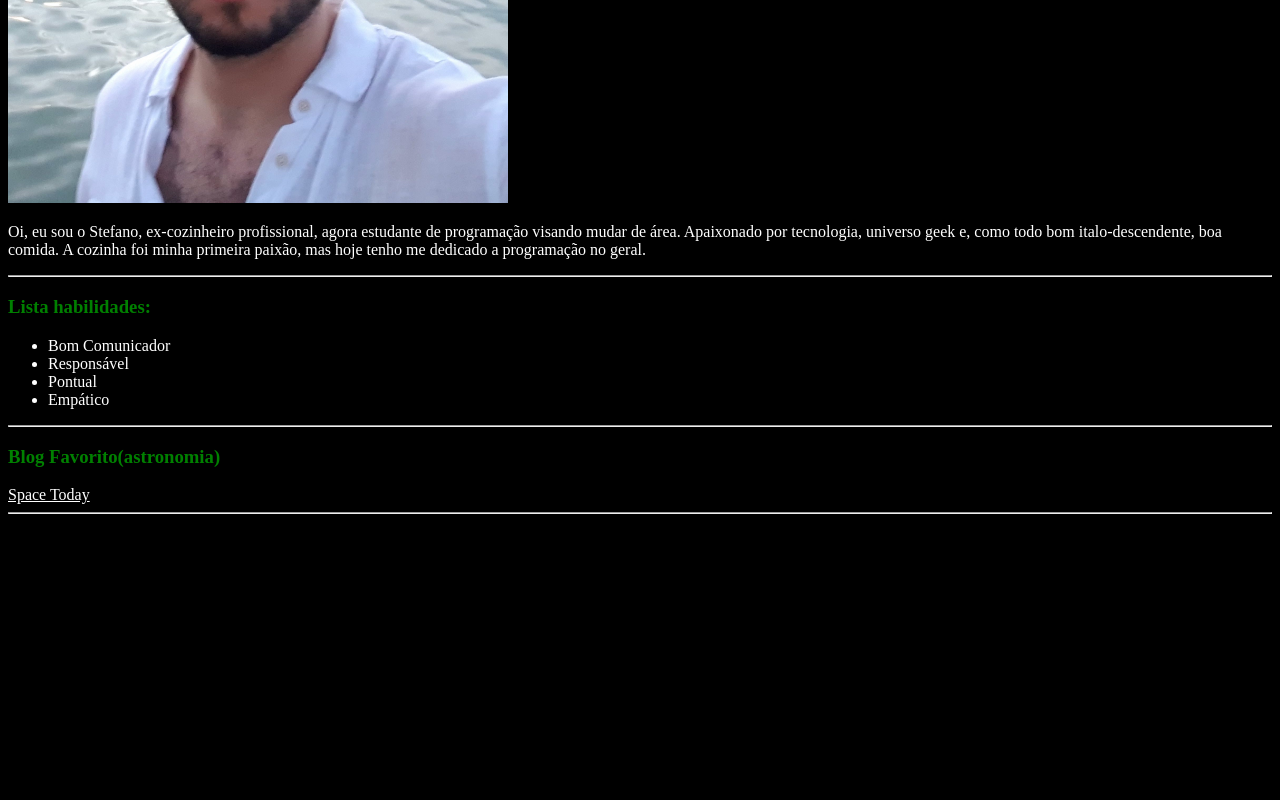
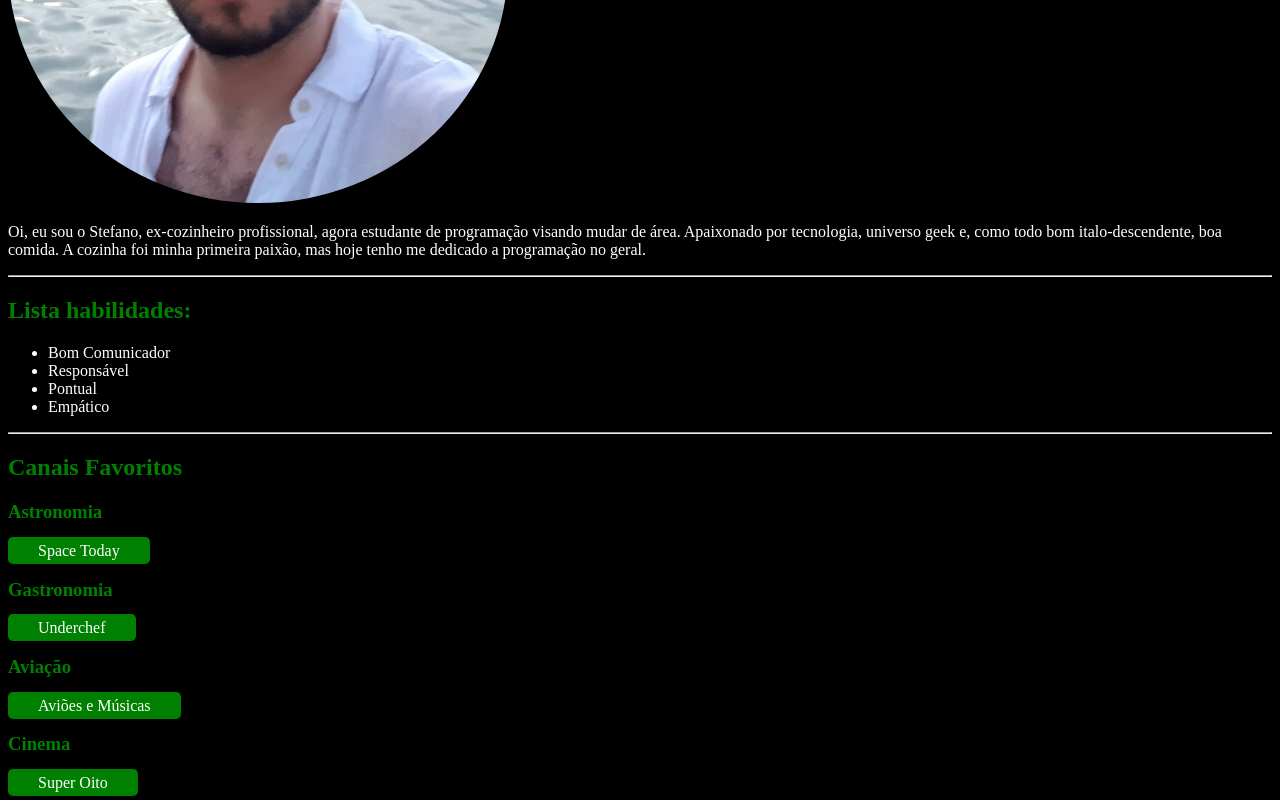
Before and after one commit to StefanoMalaussena/stefanomalaussena.github.io, a plain HTML site: page index.html in a window 1280 px wide. Shown: the part 374-1174 px from the top of the page. Before the commit the page ends 896 px from the top, so only its background shows below. Drawn offline with Linux system fonts and the light colour scheme.

Commit message:
Adiciona canais favoritos, edita foto

```diff
--- a/index.html
+++ b/index.html
@@ -10,31 +10,34 @@
 
 <style>
 
-
-    h3 {
+    h3, h2 {
        color:green
    }
 
    body {
        background-color: black;
    }
+
+  p, li{
+    color: #fff;
+  }
+
    #StefanoMalaussena {
    color: crimson;
     }
-    #lista {
-       color: white;
-    }
-    #blog{
-       color: white;
-   }
-   #texto {
-       color: white;
-   }
-   #links1 {
-       color: white;
+
+   .picture{
+    border-radius: 50%;
    }
 
+   .button{
+    background-color: green;
+    color: #fff;
+    border-radius: 5px;
+    padding: 5px 30px;
+    text-decoration: none;
 
+   }
 
 
 </style>
@@ -44,14 +47,14 @@
 <h1 id="StefanoMalaussena">Stefano Malaussena</h1>
 <hr>
 
-<img id="rapazLindo" src="imagens/20200101_045155.jpg" alt="Stefano Malaussena" width="500">
+<img src="imagens/20200101_045155.jpg" alt="Stefano Malaussena" width="500" class="picture">
 
-<p id="texto">Oi, eu sou o Stefano, ex-cozinheiro profissional, agora estudante de programação visando mudar de área. Apaixonado por tecnologia, universo geek e, como todo bom italo-descendente, boa comida. A cozinha foi minha primeira paixão, mas hoje tenho me dedicado a programação no geral.</p>
+<p>Oi, eu sou o Stefano, ex-cozinheiro profissional, agora estudante de programação visando mudar de área. Apaixonado por tecnologia, universo geek e, como todo bom italo-descendente, boa comida. A cozinha foi minha primeira paixão, mas hoje tenho me dedicado a programação no geral.</p>
 <hr>
 
-<h3>Lista habilidades:</h3>
+<h2>Lista habilidades:</h2>
 
-<ul id="lista">
+<ul>
     <li>Bom Comunicador</li>
     <li>Responsável</li>
     <li>Pontual</li>
@@ -59,10 +62,23 @@
 </ul>
 <hr>
 
-<h3>Blog Favorito(astronomia)</h3>
+<h2>Canais Favoritos</h2>
 
-<a id="blog" href=https://spacetoday.com.br/ target="_blank">Space Today</a>
-<hr>
+<h3>Astronomia</h3>
+
+<a class="button" href=https://www.youtube.com/c/SpaceTodayTV target="_blank">Space Today</a>
+
+<h3>Gastronomia</h3>
+
+<a class="button" href="https://www.youtube.com/c/CanalUnderchef" target="_blank">Underchef</a>
+
+<h3>Aviação</h3>
+
+<a class="button" href="https://www.youtube.com/c/avioesemusicas" target="_blank">Aviões e Músicas</a>
+
+<h3>Cinema</h3>
+
+<a class="button" href="https://www.youtube.com/user/otaviouga" target="_blank">Super Oito</a>
 <body>
 
 </body>
```
